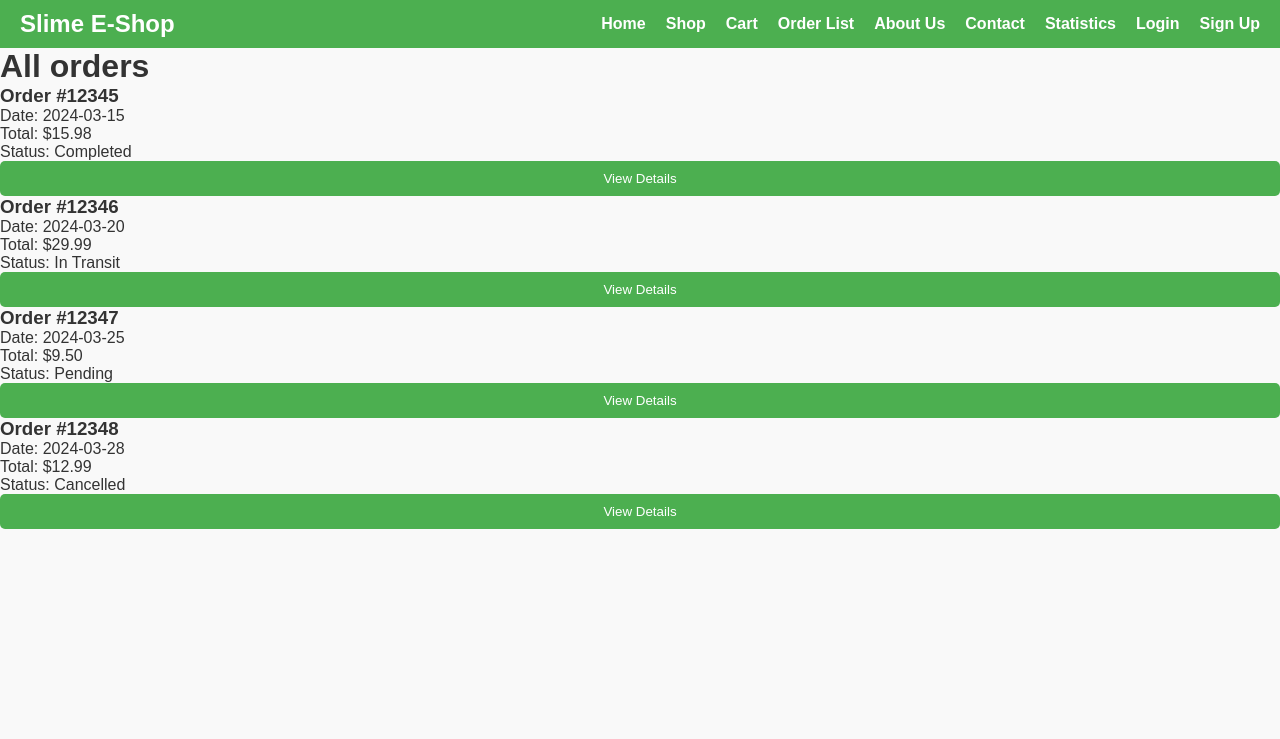
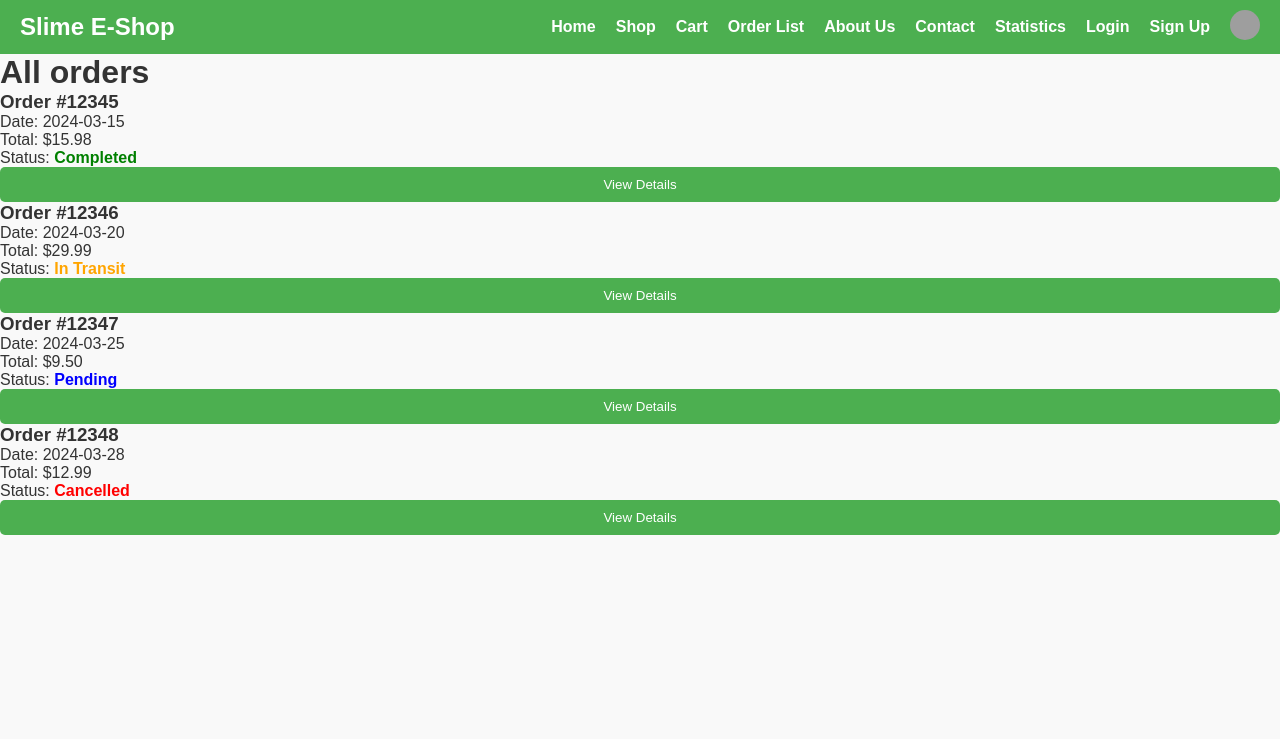
Before and after one commit to rokvair/slame-eshop, a PHP site: page /orders.html in a window 1280 px wide. Shown: the top 739 px of the page. Run offline with PHP 8.4, Linux system fonts and the light colour scheme; grey boxes are pictures that could not be loaded.

Commit message:
added profile links and profile page

```diff
--- a/checkout.html
+++ b/checkout.html
@@ -21,6 +21,10 @@
                     <li><a href="statistics.html">Statistics</a></li>
                     <li><a href="login.html" class="btn-login">Login</a></li>
                     <li><a href="signup.html" class="btn-signup">Sign Up</a></li>
+                    <li><a href="profile.html" class="profile-icon">
+                        <img src="profile-icon.png" alt="Profile" class="icon">
+                    </a>
+                    </li>
                 </ul>
             </nav>
         </header>
--- a/index.html
+++ b/index.html
@@ -22,6 +22,10 @@
                     <li><a href="statistics.html">Statistics</a></li>
                     <li><a href="login.html" class="btn-login">Login</a></li>
                     <li><a href="signup.html" class="btn-signup">Sign Up</a></li>
+                    <li><a href="profile.html" class="profile-icon">
+                        <img src="profile-icon.png" alt="Profile" class="icon">
+                    </a>
+                    </li>
                 </ul>
             </nav>
         </header>
--- a/orderlist.html
+++ b/orderlist.html
@@ -21,6 +21,10 @@
                     <li><a href="statistics.html">Statistics</a></li>
                     <li><a href="login.html" class="btn-login">Login</a></li>
                     <li><a href="signup.html" class="btn-signup">Sign Up</a></li>
+                    <li><a href="profile.html" class="profile-icon">
+                        <img src="profile-icon.png" alt="Profile" class="icon">
+                    </a>
+                    </li>
                 </ul>
             </nav>
         </header>
--- a/orders.html
+++ b/orders.html
@@ -21,6 +21,10 @@
                     <li><a href="statistics.html">Statistics</a></li>
                     <li><a href="login.html" class="btn-login">Login</a></li>
                     <li><a href="signup.html" class="btn-signup">Sign Up</a></li>
+                    <li><a href="profile.html" class="profile-icon">
+                        <img src="profile-icon.png" alt="Profile" class="icon">
+                    </a>
+                    </li>
                 </ul>
             </nav>
         </header>
--- a/product.html
+++ b/product.html
@@ -21,6 +21,10 @@
                     <li><a href="statistics.html">Statistics</a></li>
                     <li><a href="login.html" class="btn-login">Login</a></li>
                     <li><a href="signup.html" class="btn-signup">Sign Up</a></li>
+                    <li><a href="profile.html" class="profile-icon">
+                        <img src="profile-icon.png" alt="Profile" class="icon">
+                    </a>
+                    </li>
                 </ul>
             </nav>
         </header>
--- a/shop.html
+++ b/shop.html
@@ -21,6 +21,10 @@
                     <li><a href="statistics.html">Statistics</a></li>
                     <li><a href="login.html" class="btn-login">Login</a></li>
                     <li><a href="signup.html" class="btn-signup">Sign Up</a></li>
+                    <li><a href="profile.html" class="profile-icon">
+                        <img src="profile-icon.png" alt="Profile" class="icon">
+                    </a>
+                    </li>
                 </ul>
             </nav>
         </header>
--- a/statistics.html
+++ b/statistics.html
@@ -21,6 +21,10 @@
                     <li><a href="orderlist.html">Order List</a></li> <!-- New Order List Link -->
                     <li><a href="login.html" class="btn-login">Login</a></li>
                     <li><a href="signup.html" class="btn-signup">Sign Up</a></li>
+                    <li><a href="profile.html" class="profile-icon">
+                        <img src="profile-icon.png" alt="Profile" class="icon">
+                    </a>
+                    </li>
                 </ul>
             </nav>
         </header>
--- a/styles.css
+++ b/styles.css
@@ -213,3 +213,32 @@ footer {
     align-items: center;
     font-weight: bold;
 }
+.status {
+    font-weight: bold;
+}
+.status.completed {
+    color: green;
+}
+.status.in-transit {
+    color: orange;
+}
+.status.pending {
+    color: blue;
+}
+.status.cancelled {
+    color: red;
+}
+.profile-icon .icon {
+    width: 30px;
+    height: 30px;
+    border-radius: 50%; /* Makes the icon circular */
+    cursor: pointer;
+}
+.nav-links {
+    display: flex;
+    align-items: center;
+    list-style-type: none;
+}
+.nav-links li {
+    margin-left: 20px;
+}
```
